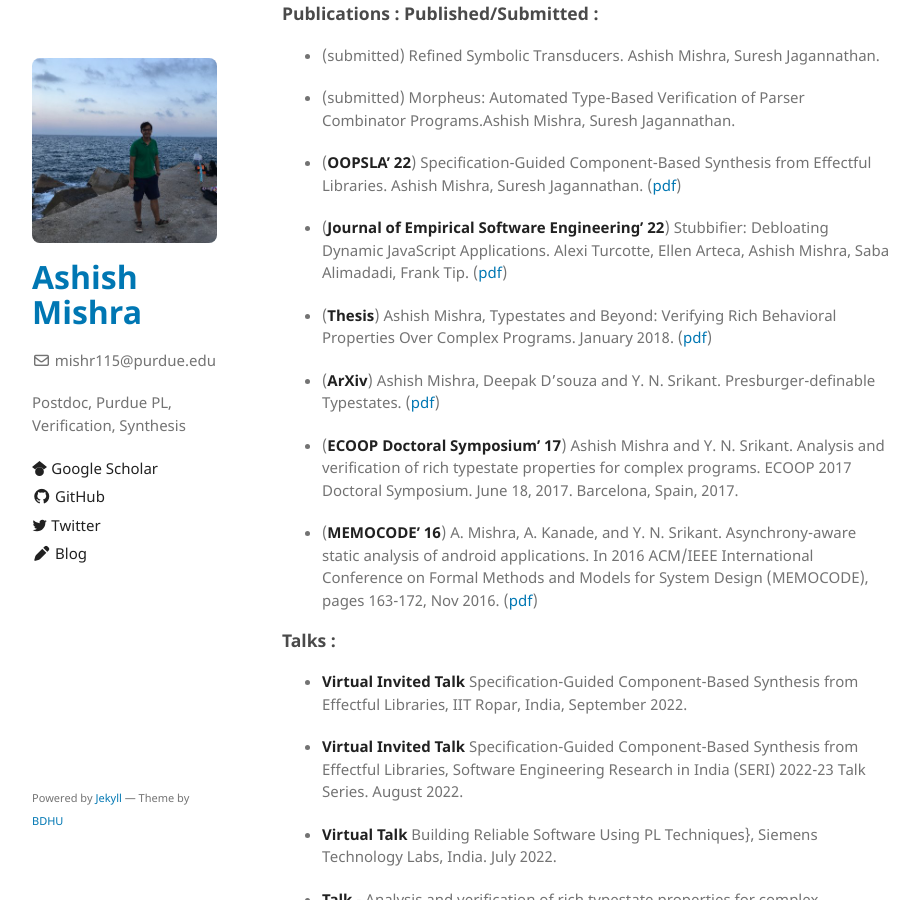
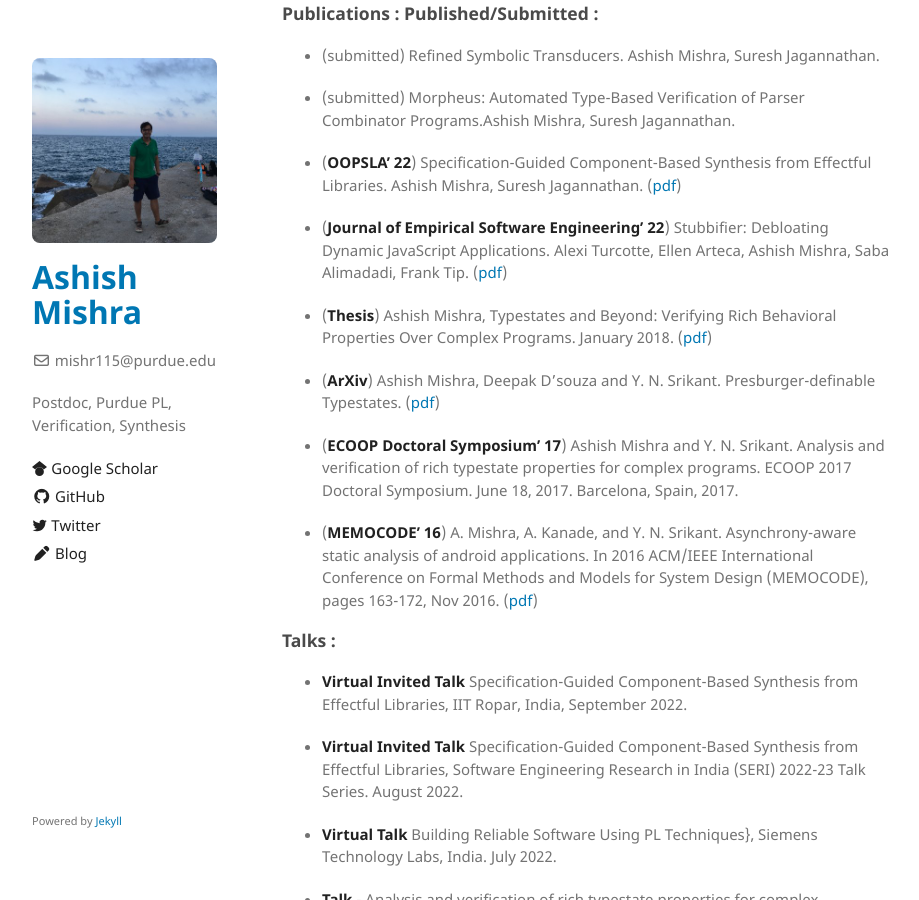
Before and after one commit to aegis-iisc/aegis-iisc-old.github.io, a Jekyll site: the page built from index.md, in a window 1280 px wide and 900 px high, scrolled down 533 px. Shown: the whole window, without its empty margins (178-1097 px from the left). Built offline with Jekyll 4.4.1, drawn with Linux system fonts in a browser that asks for light colours.

Commit message:
removed footer

```diff
--- a/_includes/footer.html
+++ b/_includes/footer.html
@@ -1 +1 @@
-<p><small>Powered by <a href="https://jekyllrb.com/">Jekyll</a> &mdash; Theme by <a href="https://www.bodunhu.com/">BDHU</a></small></p>
+<p><small>Powered by <a href="https://jekyllrb.com/">Jekyll</a></small></p>
```
